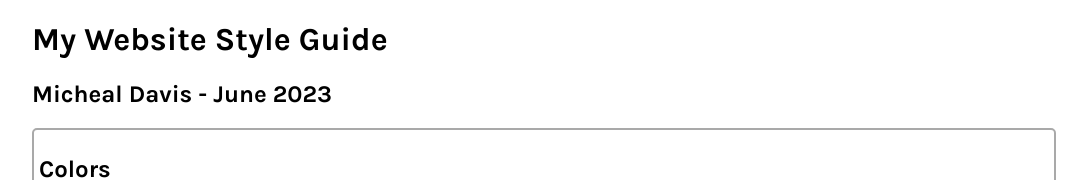
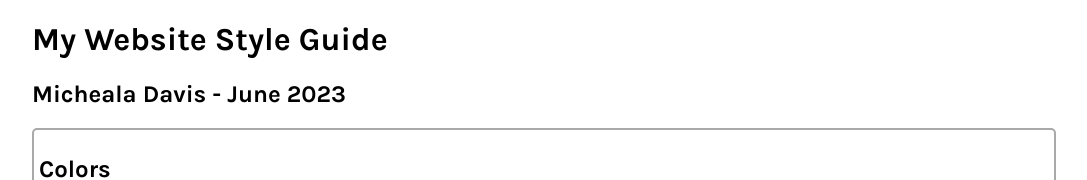
Before and after one commit to MichaelaDavis2019/Website-design-project_6.2023_michaeladavis2019.github.io., a plain HTML site: page index.html in a window 1280 px wide. Shown: the top 180 px of the page, without its empty margins (96-1183 px from the left). Drawn offline with Linux system fonts and the light colour scheme; a web font is replaced by a local one.

Commit message:
Update index.html

```diff
--- a/index.html
+++ b/index.html
@@ -14,7 +14,7 @@
     <!--Banner Section-->
     <div>
         <h1>My Website Style Guide</h1>
-            <h2>Micheal Davis - June 2023</h2>
+            <h2>Micheala Davis - June 2023</h2>
     </div>
 
     <!--Colors Section-->
```
